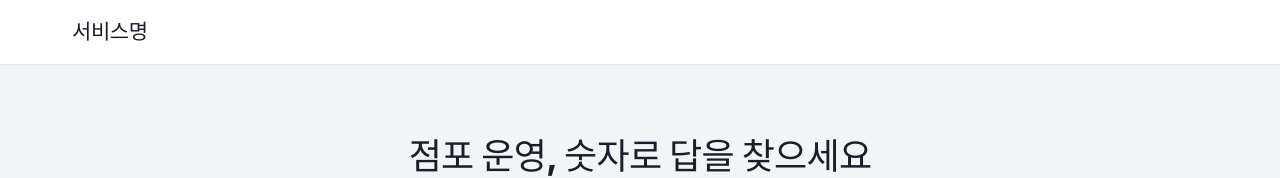
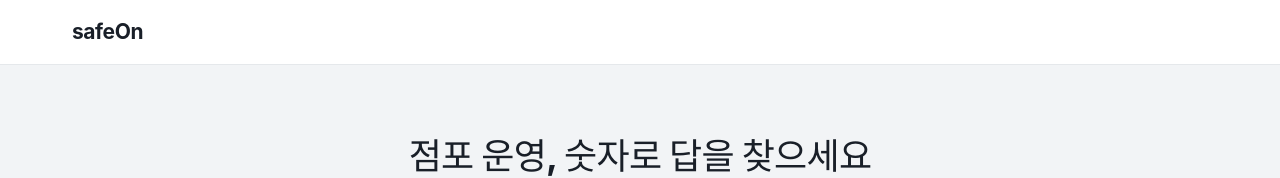
Before and after one commit to Idea1thon/FE, a React (Vite) app: page /login in a window 1280 px wide. Shown: the top 178 px of the page. Built offline with nearby package versions, Linux system fonts and the light colour scheme.

Commit message:
style: update safeOn branding and button text

```diff
--- a/index.html
+++ b/index.html
@@ -4,7 +4,7 @@
     <meta charset="UTF-8" />
     <link rel="icon" type="image/svg+xml" href="/favicon.svg" />
     <meta name="viewport" content="width=device-width, initial-scale=1.0" />
-    <title>-</title>
+    <title>safeOn</title>
   </head>
   <body>
     <div id="root"></div>
--- a/src/components/layout/AppFooter.tsx
+++ b/src/components/layout/AppFooter.tsx
@@ -10,7 +10,7 @@ function AppFooter() {
   return (
     <footer className="mt-auto flex-none border-t border-line bg-surface">
       <div className="mx-auto flex max-w-[1200px] flex-col gap-1 px-5 py-8 sm:px-6 lg:px-8">
-        <p className="text-bodysm font-semibold text-body">서비스명</p>
+        <p className="text-bodysm font-semibold text-body">safeOn</p>
         <p className="text-bodysm text-muted">
           점포 운영 위험도와 신규 입지 분석을 한곳에서 확인하세요.
         </p>
--- a/src/components/layout/AppHeader.tsx
+++ b/src/components/layout/AppHeader.tsx
@@ -7,7 +7,7 @@ import { useSession } from '../../session/useSession'
 import * as api from '../../api'
 
 /**
- * Global top bar: 서비스명 + 알림 벨 + 마이페이지.
+ * Global top bar: safeOn 로고 + 알림 벨 + 마이페이지.
  *
  * 알림은 서버에서 받아온다 (`/notifications`). 읽음 처리도 API 를 거친 뒤 로컬
  * 상태를 맞춘다 — 낙관적 갱신만 하면 실패가 화면에 남지 않는다.
@@ -88,7 +88,7 @@ function AppHeader() {
           to={home}
           className="text-[19px] font-bold tracking-[-0.02em] text-fg no-underline lg:text-[21px]"
         >
-          서비스명
+          safeOn
         </Link>
 
         <div className="flex items-center gap-1">
--- a/src/components/ui/Button.tsx
+++ b/src/components/ui/Button.tsx
@@ -51,6 +51,10 @@ const sizes: Record<ButtonSize, string> = {
  * reuses the verified toss.im light-blue pair. `secondary` and `ghost` are a
  * LOCAL EXTENSION built only from verified neutrals (surface / line / body) —
  * DESIGN.md does not publish a neutral outline button.
+ *
+ * 채워진 변형(`primary`·`danger`)의 글자는 DESIGN.md 의 On Primary(`#ffffff`)다.
+ * 이 색은 `@layer base` 밖에 `button { color: inherit }` 가 있으면 무력화되므로
+ * `index.css` 의 기본값은 반드시 레이어 안에 있어야 한다.
  */
 const variants: Record<ButtonVariant, string> = {
   primary:
--- a/src/pages/LoginPage.tsx
+++ b/src/pages/LoginPage.tsx
@@ -30,7 +30,7 @@ function LoginPage() {
       <header className="flex-none border-b border-line bg-canvas">
         <div className="mx-auto flex h-14 max-w-[1200px] items-center px-5 lg:h-16 lg:px-8">
           <span className="text-[19px] font-bold tracking-[-0.02em] text-fg lg:text-[21px]">
-            서비스명
+            safeOn
           </span>
         </div>
       </header>
```
Also changed, not shown: src/index.css (+9 -0 lines).
